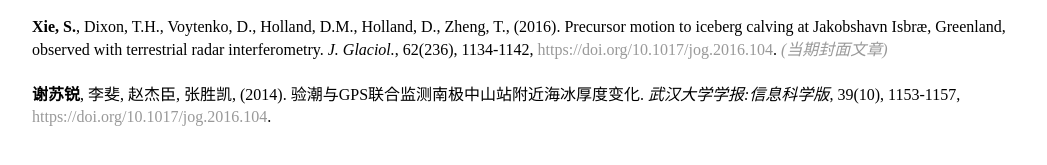
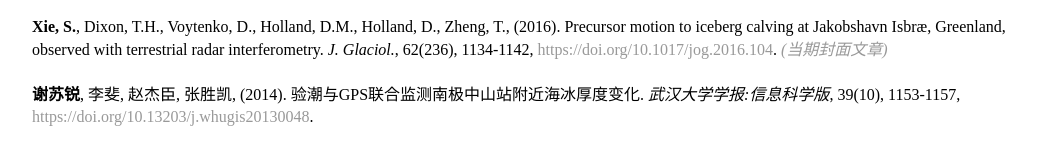
Before and after one commit to suruixie/suruixie.github.io, a Jekyll site: the page built from Chinese/index.html, in a window 1280 px wide. Shown: the part 344-509 px from the top of the page, without its empty margins (96-1143 px from the left). Built offline with Jekyll 4.4.1, drawn with Linux system fonts in a browser that asks for light colours.

Commit message:
Update index.html

```diff
--- a/Chinese/index.html
+++ b/Chinese/index.html
@@ -20,11 +20,11 @@
             <h4>同行审阅论文(精选):</h4>
             <p style="font-size:1.0em;">
 		<strong>Xie, S.</strong>, Dixon, T.H., Voytenko, D., Deng, F., Holland, D.M., (开放式审阅中). Grounding line migration through the calving season of Jakobshavn Isbræ, Greenland, observed with terrestrial radar interferometry. <em>The Cryosphere Discuss.</em>, <a href="https://doi.org/10.5194/tc-2017-231">https://doi.org/10.5194/tc-2017-231</a>.  <br>
-		<br style="line-height:-1.2em">
+		<br style="line-height:0.2em">
 		<strong>Xie, S.</strong>, Dixon, T.H., Voytenko, D., Holland, D.M., Holland, D., Zheng, T., (2016). Precursor motion to iceberg calving at Jakobshavn Isbræ, Greenland, observed with terrestrial radar interferometry. <em>J. Glaciol.</em>, 62(236), 1134-1142, <a href="https://doi.org/10.1017/jog.2016.104">https://doi.org/10.1017/jog.2016.104</a>. <em><a href="https://doi.org/10.1017/jog.2016.123"> (当期封面文章)</a></em> <br>
-	        <br style="line-height:1.2em">
-		<strong>谢苏锐</strong>, 李斐, 赵杰臣, 张胜凯, (2014). 验潮与GPS联合监测南极中山站附近海冰厚度变化. <em>武汉大学学报:信息科学版</em>, 39(10), 1153-1157, <a href="https://doi.org/10.13203/j.whugis20130048">https://doi.org/10.1017/jog.2016.104</a>. <em><a href="https://doi.org/10.13203/j.whugis20130048"><br>
-	        <br style="line-height:1.2em">
+		<br style="line-height:0.2em">
+		<strong>谢苏锐</strong>, 李斐, 赵杰臣, 张胜凯, (2014). 验潮与GPS联合监测南极中山站附近海冰厚度变化. <em>武汉大学学报:信息科学版</em>, 39(10), 1153-1157, <a href="https://doi.org/10.13203/j.whugis20130048">https://doi.org/10.13203/j.whugis20130048</a>. <br>
+	        <br style="line-height:0.2em">
             </p>
 	</div>
     </div>
```
